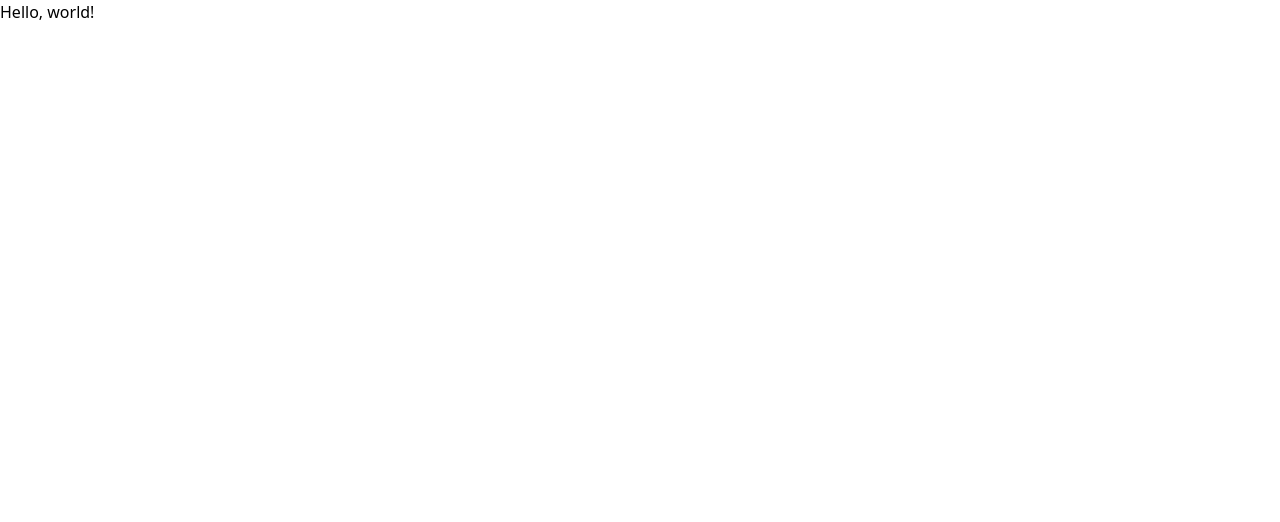
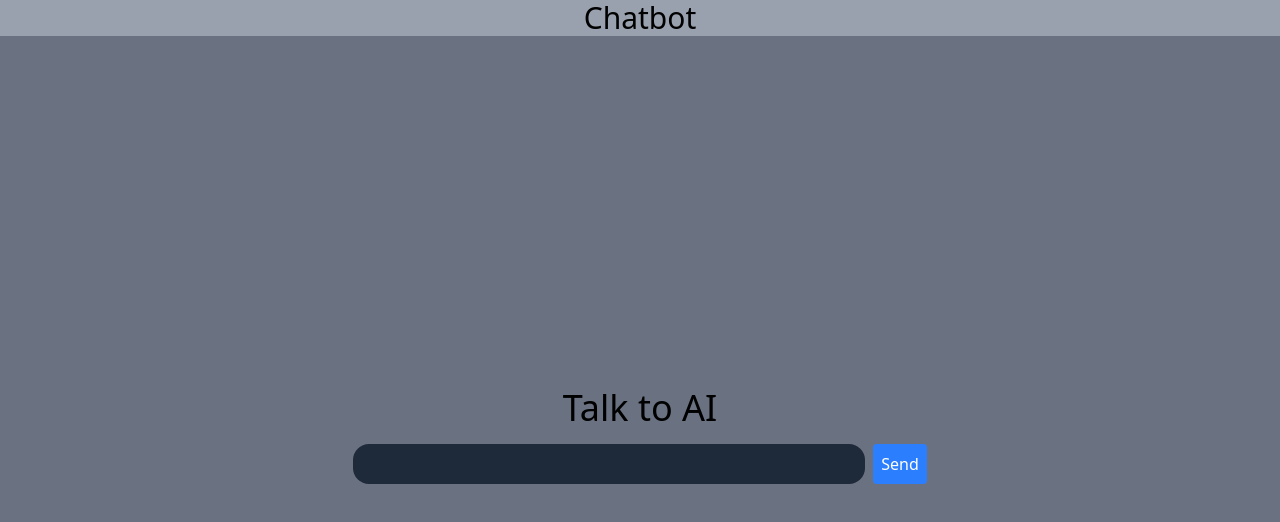
Before and after one commit to alohamat/react-ai-frontend, a React (Vite) app in the folder frontend/: page / in a window 1280 px wide. Shown: the top 522 px of the page. Built offline with nearby package versions, Linux system fonts and the light colour scheme.

Commit message:
feat: starting main page

```diff
--- a/frontend/src/App.tsx
+++ b/frontend/src/App.tsx
@@ -1,9 +1,18 @@
+import Header from "./components/Header";
+
 function App() {
   return (
-    <div className="">
-      <h1>Hello, world!</h1>
+    <div>
+      <Header />
+      <div className="bg-gray-500 h-screen flex justify-center items-center flex-col gap-4">
+        <h1 className="text-4xl">Talk to AI</h1>
+        <div>
+        <input type="text" className="bg-gray-800 w-[75vw] peer h-[5vh] md:w-[40vw] text-white rounded-2xl focus:scale-115 focus:shadow-[0px_0px_30px_5px] shadow-black transition-all ease-in-out duration-300 focus:w-[50vw]"/>
+        <button className="bg-blue-500 text-white p-2 ml-2 peer-focus:ml-10 rounded">Send</button>
+        </div>
+      </div>
     </div>
-  )
+  );
 }
 
-export default App
+export default App;
--- /dev/null
+++ b/frontend/src/components/Header.tsx
@@ -0,0 +1,7 @@
+function Header() {
+    return (
+        <header className="bg-gray-400 text-3xl flex justify-center">Chatbot</header>
+    )
+}
+
+export default Header;
```
Also changed, not shown: frontend/src/components/PromptDiv.tsx (added).
